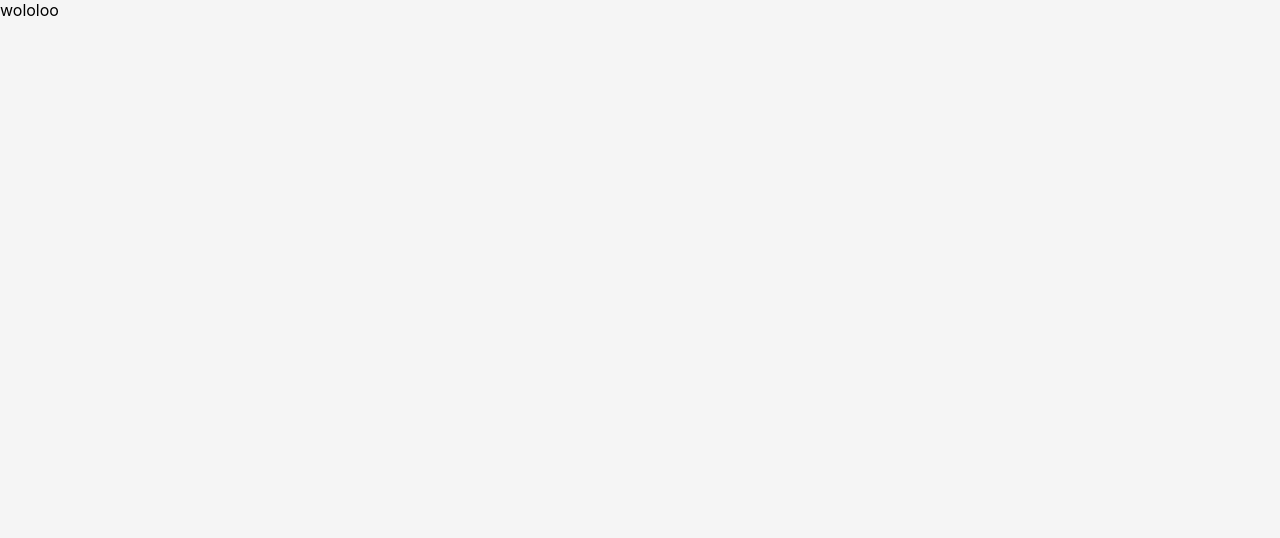
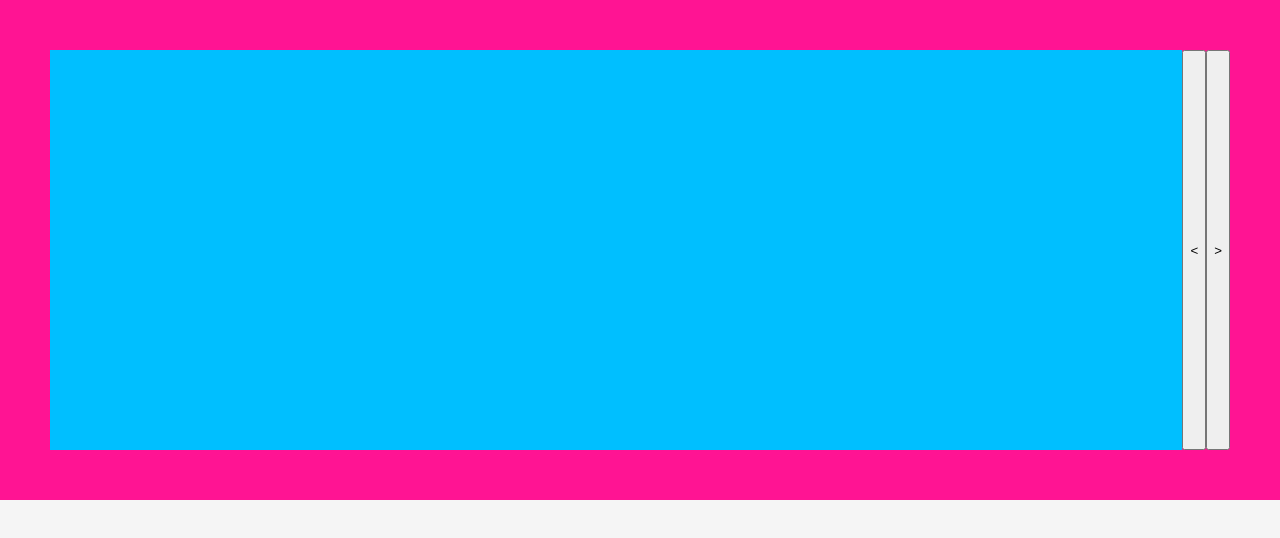
Before and after one commit to AdrianValladaresDiaz/uniq-front, a Next.js app: page / in a window 1280 px wide. Shown: the top 538 px of the page. Built offline with nearby package versions, Linux system fonts and the light colour scheme.

Commit message:
added modulo array iteration and skeleton shape

```diff
--- /dev/null
+++ b/components/Hero/Hero.tsx
@@ -0,0 +1,47 @@
+import { useEffect, useState } from "react";
+import styled from "styled-components";
+
+interface HeroProps {
+  content: any[];
+}
+
+const Hero = ({ content }: HeroProps) => {
+  const [index, setIndex] = useState(0);
+
+  useEffect(() => {
+    console.log(index);
+  }, [index]);
+
+  const moveLeft = () => {
+    setIndex((index + content.length - 1) % content.length);
+  };
+
+  const moveRight = () => {
+    setIndex((index + 1) % content.length);
+  };
+
+  return (
+    <StyledHero className="hero">
+      <div className="hero-content__center"></div>
+      <div className="hero-content__left"></div>
+      <div className="hero-content__right"></div>
+      <button onClick={moveLeft}>{"<"}</button>
+      <button onClick={moveRight}>{">"}</button>
+    </StyledHero>
+  );
+};
+
+const StyledHero = styled.article`
+  width: 100%;
+  height: 500px;
+  background-color: deeppink;
+  padding: 50px;
+  display: flex;
+  & > div {
+    background-color: deepskyblue;
+    width: 100%;
+    height: 100%;
+  }
+`;
+
+export default Hero;
--- a/pages/index.tsx
+++ b/pages/index.tsx
@@ -1,8 +1,9 @@
 import type { NextPage } from "next";
-import Head from "next/head";
+import Hero from "../components/Hero/Hero";
 
 const Home: NextPage = () => {
-  return <div>wololoo</div>;
+  const content = [1, 2, 3, 4];
+  return <Hero content={content} />;
 };
 
 export default Home;
```
